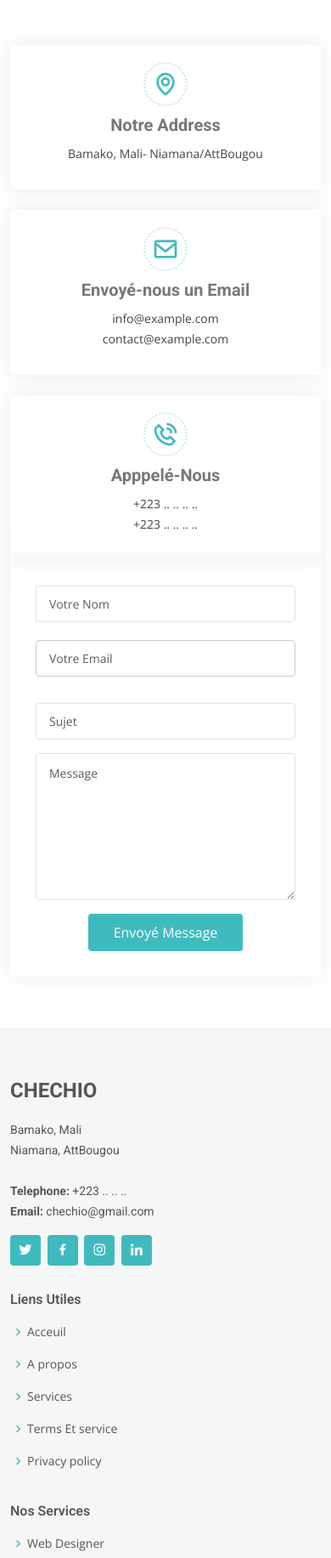
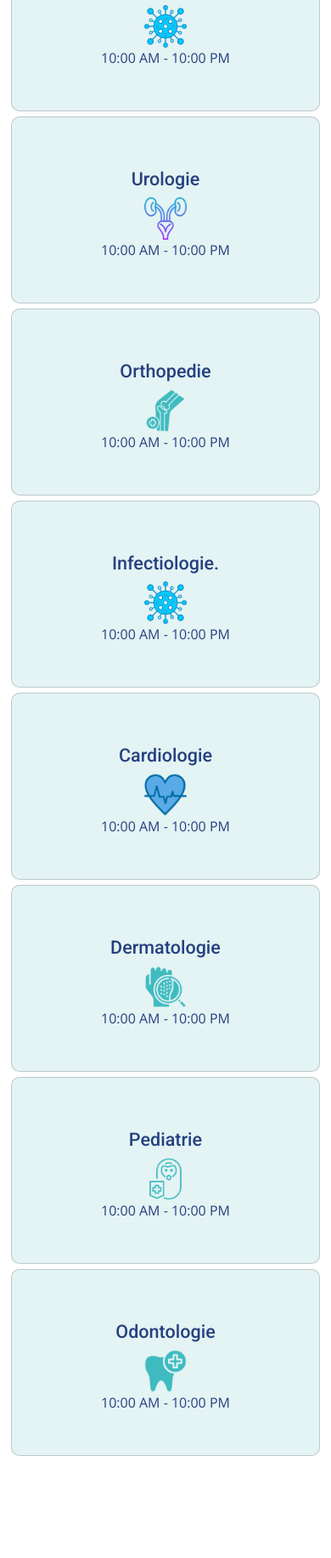
Before and after one commit to Donnidob/reservation, a PHP site: page / in a window 390 px wide. Shown: the part 3829-5662 px from the top of the page at 85% size. Run offline with PHP 8.4, Linux system fonts and the light colour scheme.

Commit message:
Section service

```diff
--- a/assets/css/style.css
+++ b/assets/css/style.css
@@ -715,6 +715,56 @@ section {
   }
 }
 
+/* Section service */
+.title {
+  text-align: center;
+  background-color: #748cc4;
+  padding: 10px;
+}
+
+.Boite {
+  display: flex;
+  align-items: center;
+  justify-content: center;
+  flex-wrap: wrap;
+  margin: 30px;
+}
+
+.card {
+  width: 220px;
+  height: 220px;
+  display: inline-block;
+  border-radius: 10px;
+  text-align: center;
+  padding: 60px 20px;
+  margin: 3px;
+  color: #254180;
+  background-color: #e4f3f3;
+  transition: 0.3s;
+}
+
+.card:hover {
+  background-color: #618bad;
+  color: #fefffe;
+  transition: 0.4s;
+}
+
+.card img {
+  width: 50px;
+  height: 50px;
+}
+
+@media (max-width: 526px) {
+  .card {
+    width: 400px;
+  }
+
+  .Boite {
+    margin: 10px;
+  }
+}
+
+/*  */
 /*--------------------------------------------------------------
 # Featured Services
 --------------------------------------------------------------*/
--- a/index.html
+++ b/index.html
@@ -630,6 +630,64 @@
         </div>
       </section>
 
+      <!-- Debut Section service -->
+      <section id="service" class="service">
+        <h2 class="title">Nos Services</h2>
+        <div class="Boite">
+          <div class="card">
+            <h4>Pneumologie</h4>
+            <img src="assets/img/Img-Service/Pneumologie.png" alt="">
+            <p>10:00 AM - 10:00 PM</p>
+          </div>
+          <div class="card">
+            <h4>Ophtalmologie</h4>
+            <img src="assets/img/Img-Service/Ophtalmologie.png" alt="">
+            <p>10:00 AM - 10:00 PM</p>
+          </div>
+          <div class="card">
+            <h4>Infectiologie</h4>
+            <img src="assets/img/Img-Service/Infectiologie.png" alt="">
+            <p>10:00 AM - 10:00 PM</p>
+          </div>
+          <div class="card">
+            <h4>Urologie</h4>
+            <img src="assets/img/Img-Service/Urologie.png" alt="">
+            <p>10:00 AM - 10:00 PM</p>
+          </div>
+          <div class="card">
+            <h4>Orthopedie</h4>
+            <img src="assets/img/Img-Service/Orthopedie.png" alt="">
+            <p>10:00 AM - 10:00 PM</p>
+          </div>
+          <div class="card">
+            <h4>Infectiologie.</h4>
+            <img src="assets/img/Img-Service/Infectiologie.png" alt="">
+            <p>10:00 AM - 10:00 PM</p>
+          </div>
+          <div class="card">
+            <h4>Cardiologie</h4>
+            <img src="assets/img/Img-Service/Cardiologie.png" alt="">
+            <p>10:00 AM - 10:00 PM</p>
+          </div>
+          <div class="card">
+            <h4>Dermatologie</h4>
+            <img src="assets/img/Img-Service/Dermatologie.png" alt="">
+            <p>10:00 AM - 10:00 PM</p>
+          </div>
+          <div class="card">
+            <h4>Pediatrie</h4>
+            <img src="assets/img/Img-Service/Pediatrie.png" alt="">
+            <p>10:00 AM - 10:00 PM</p>
+          </div>
+          <div class="card">
+            <h4>Odontologie</h4>
+            <img src="assets/img/Img-Service/Odontologie.png" alt="">
+            <p>10:00 AM - 10:00 PM</p>
+          </div>
+        </div>
+      </section>
+      <!-- Fin Section service -->
+
       <!-- ======= Contact Section ======= -->
       <section id="contact" class="contact">
         <div class="container">
```
Also changed, not shown: other parts of assets/css/style.css (+0 -62 lines), assets/img/Img-Service/Cardiologie.png (added), assets/img/Img-Service/Dermatologie.png (added), assets/img/Img-Service/Infectiologie.png (added), assets/img/Img-Service/Neurologie.png (added), assets/img/Img-Service/Odontologie.png (added), assets/img/Img-Service/Ophtalmologie.png (added), assets/img/Img-Service/Orthopedie.png (added), assets/img/Img-Service/Pediatrie.png (added), assets/img/Img-Service/Pneumologie.png (added), assets/img/Img-Service/Urologie.png (added).
